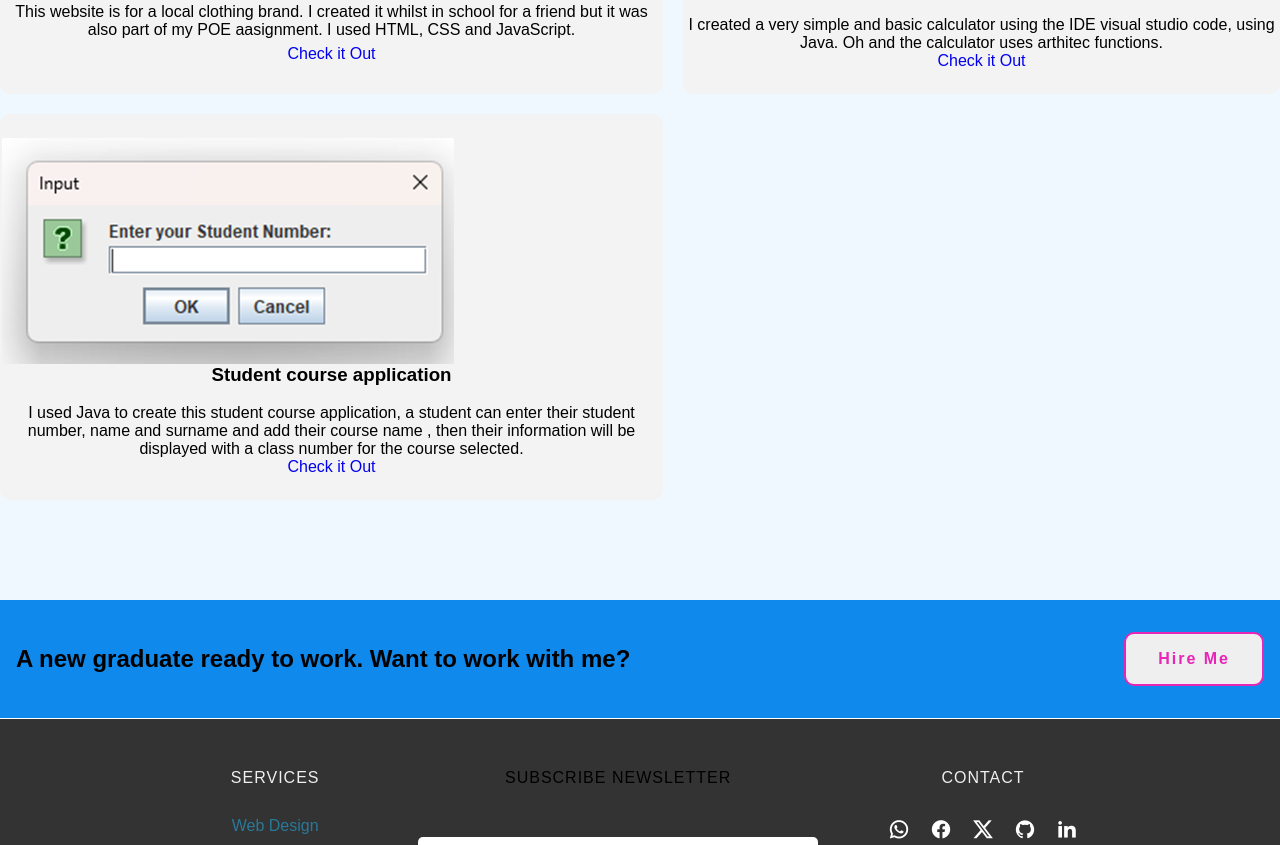
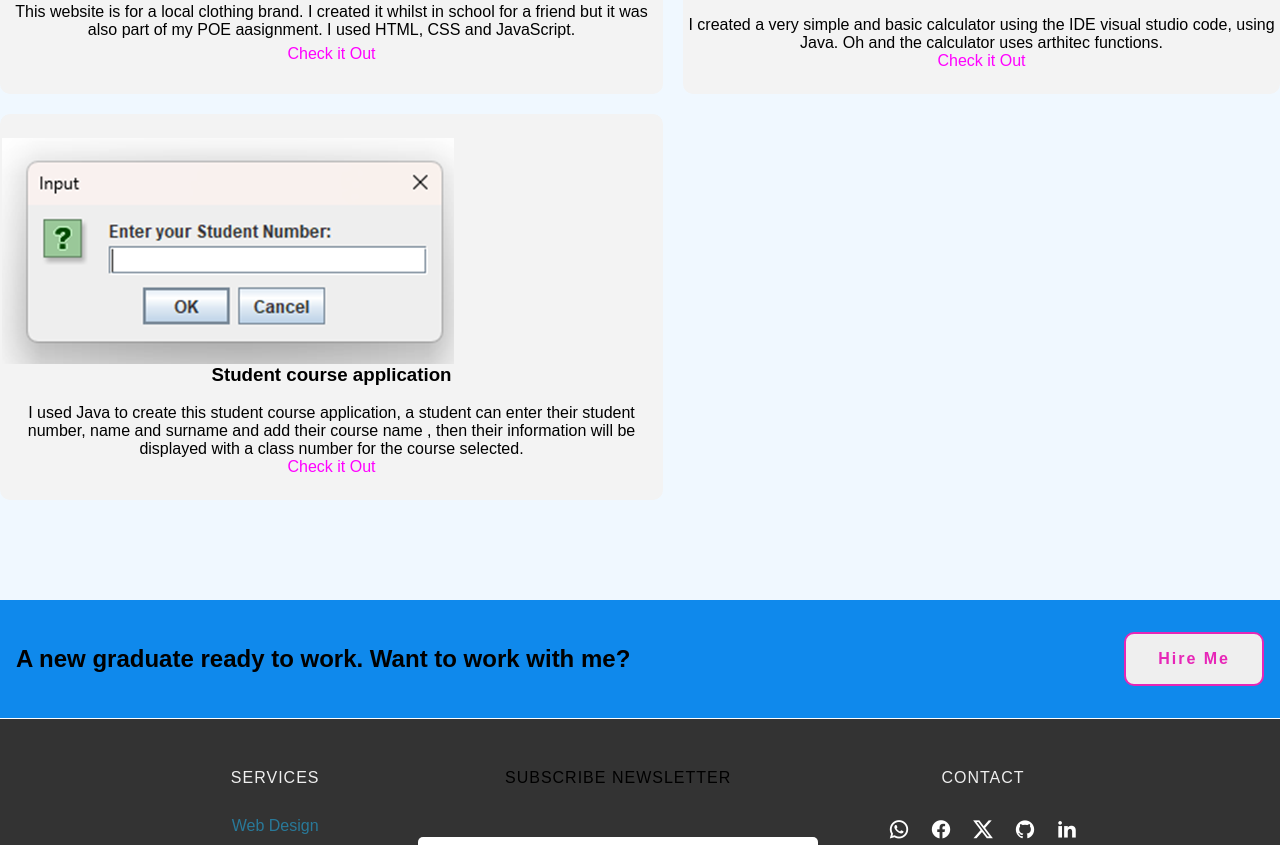
Before and after one commit to LefaJele-Masemola/CODSOFT-Portfolio, a plain HTML site: page index.html in a window 1280 px wide. Shown: the part 1939-2784 px from the top of the page. Drawn offline with nearby package versions, Linux system fonts and the light colour scheme.

Commit message:
changes in index and style

```diff
--- a/index.html
+++ b/index.html
@@ -254,7 +254,7 @@
             This website is for a local clothing brand. I created it whilst in school for a friend
             but it was also part of my POE aasignment. I used HTML, CSS and JavaScript.
           </p>
-          <a href="https://github.com/LefaJele-Masemola" target="_blank" class="project-link">Check it Out</a>
+          <a href="https://github.com/LefaJele-Masemola" target="_blank" >Check it Out</a>
         </div>
 
         <div class="portfolio_card">
@@ -266,7 +266,7 @@
             using the IDE visual studio code, using Java.
             Oh and the calculator uses arthitec functions.
           </p>
-          <a href="https://github.com/LefaJele-Masemola" target="_blank" class="project-link">Check it Out</a>
+          <a href="https://github.com/LefaJele-Masemola" target="_blank">Check it Out</a>
         </div>
 
         <div class="portfolio_card">
@@ -278,7 +278,7 @@
             name and surname and add their course name , then their information will be displayed with a class
             number for the course selected.
           </p>
-          <a href="https://github.com/LefaJele-Masemola" target="_blank" class="project-link">Check it Out</a>
+          <a href="https://github.com/LefaJele-Masemola" target="_blank" >Check it Out</a>
         </div>
 
       </div>
--- a/styling.css
+++ b/styling.css
@@ -331,7 +331,7 @@ ul li a:hover {
 .portfolio_card {
     display: grid;
     isolation: isolate;
-    cursor: pointer;
+
     text-align: center;
     background-color: rgb(243, 243, 243);
     border-radius: 10px;
@@ -341,7 +341,10 @@ ul li a:hover {
     border-color: #000;
 }
 
-
+ .portfolio_card  a {
+    cursor: pointer;
+    color: fuchsia;
+}
 
 
 .portfolio_card img {
```
